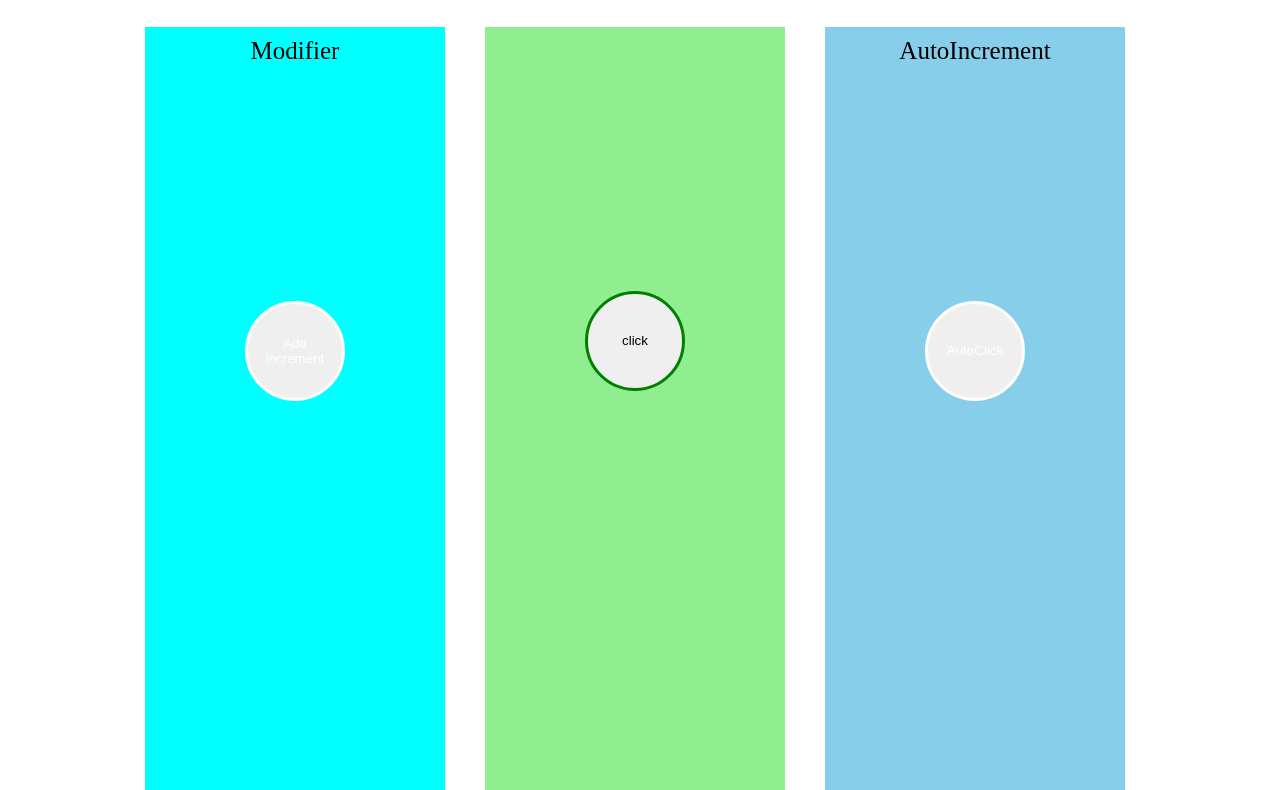
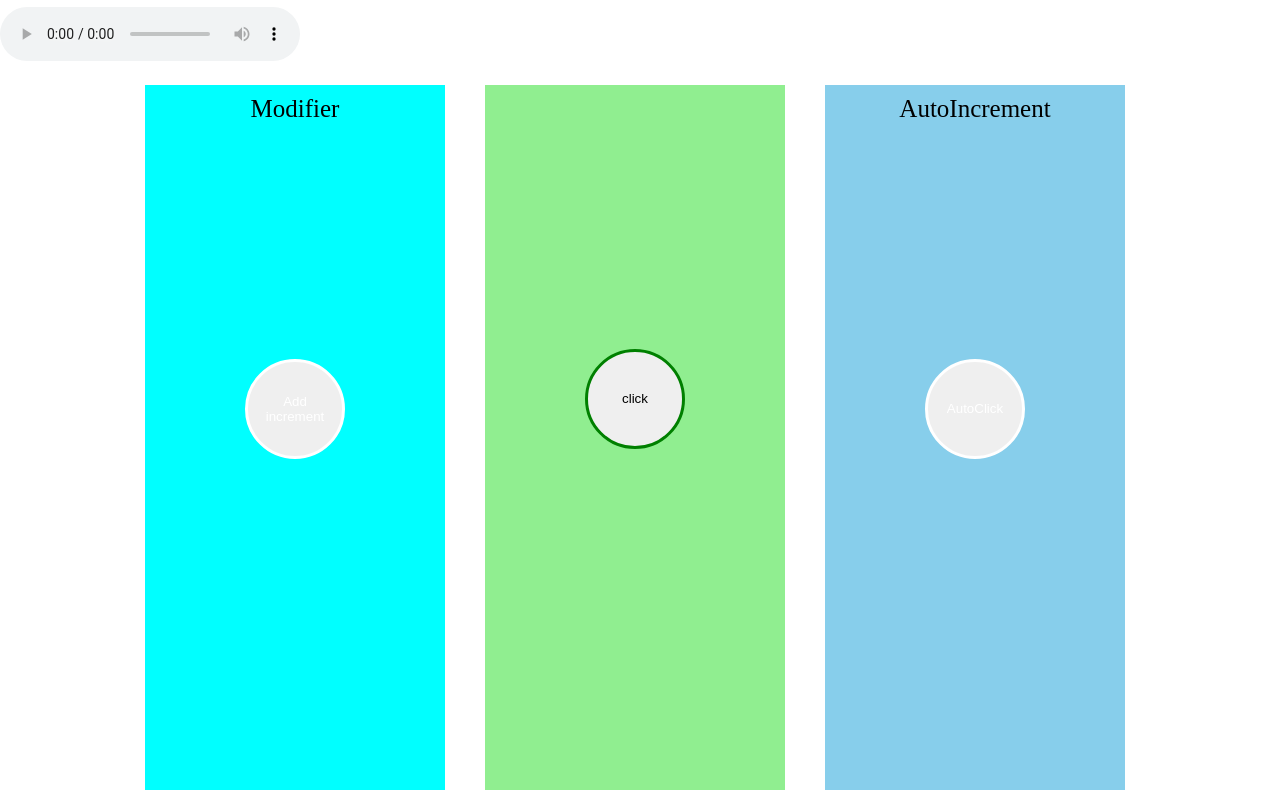
Before and after one commit to Abiyaruth/Increment-click-app, a plain HTML site: page index.html in a window 1280 px wide. Shown: the part 73-863 px from the top of the page. Drawn offline with nearby package versions, Linux system fonts and the light colour scheme.

Commit message:
added audio file

```diff
--- a/index.html
+++ b/index.html
@@ -10,7 +10,13 @@
   <header>
   <h1>Points :0</h1>
   <div id="success"> </div>
+  <!-- <div class="play">Play</div>
+  <div class="pause">Pause</div> -->
 </header>
+<audio controls>
+  <source src="C:\Code\Increment-click-app\audio.mp3" type="audio/mpeg">
+    Your browser does not support the audio element.
+</audio>
 <div class="container">
   <section id="increment">
     <div class="secHead"> Modifier</div>
@@ -25,5 +31,8 @@
     <button id=auto class=inactive> AutoClick </button>
   </section>
 </div>
+
+ <!-- <div onclick=play() class="play">Play</div>
+<div onclick=pause() class="pause">Pause </div>  -->
 </body>
 </html>
```
Also changed, not shown: 1 other file.
